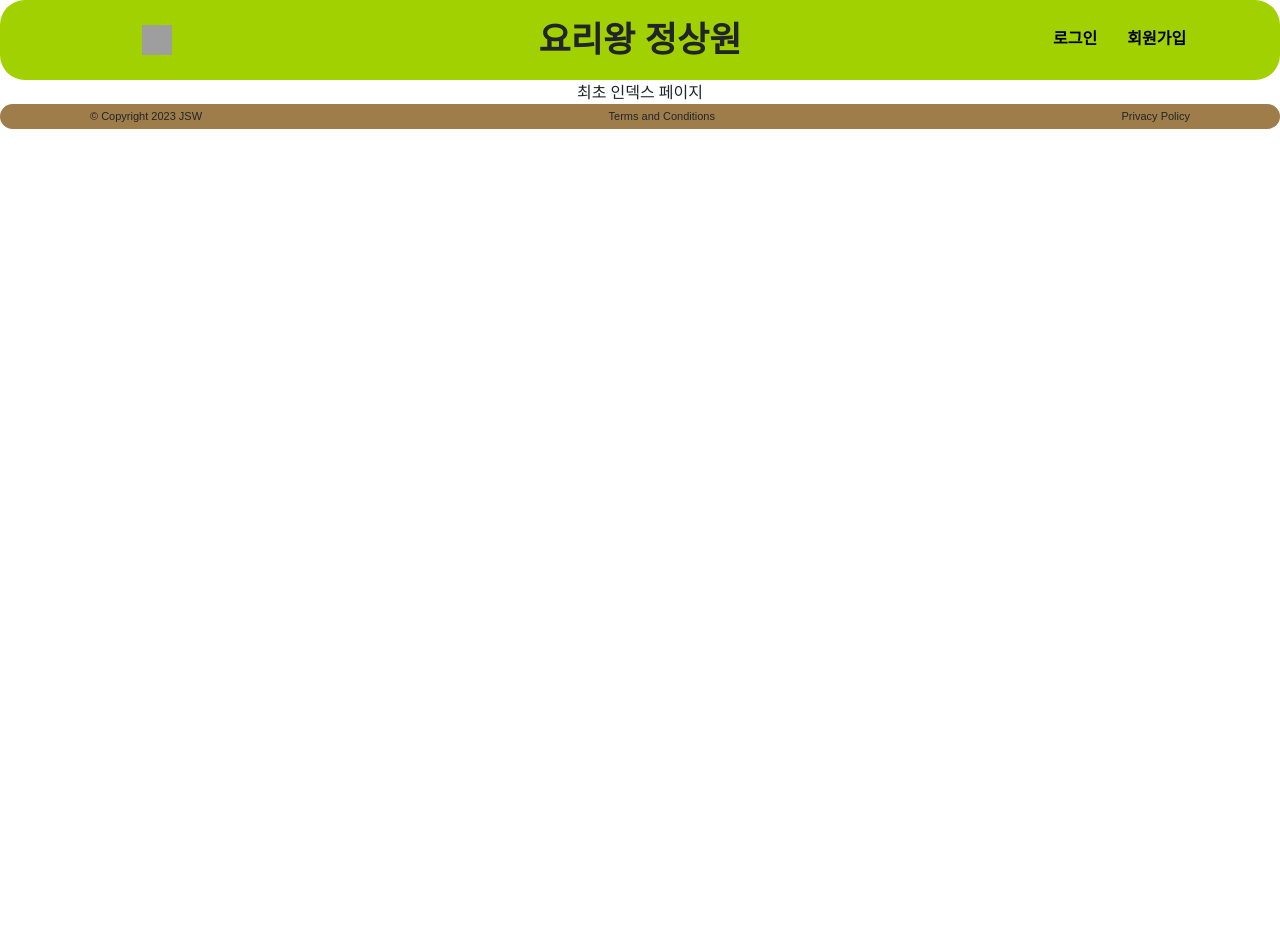
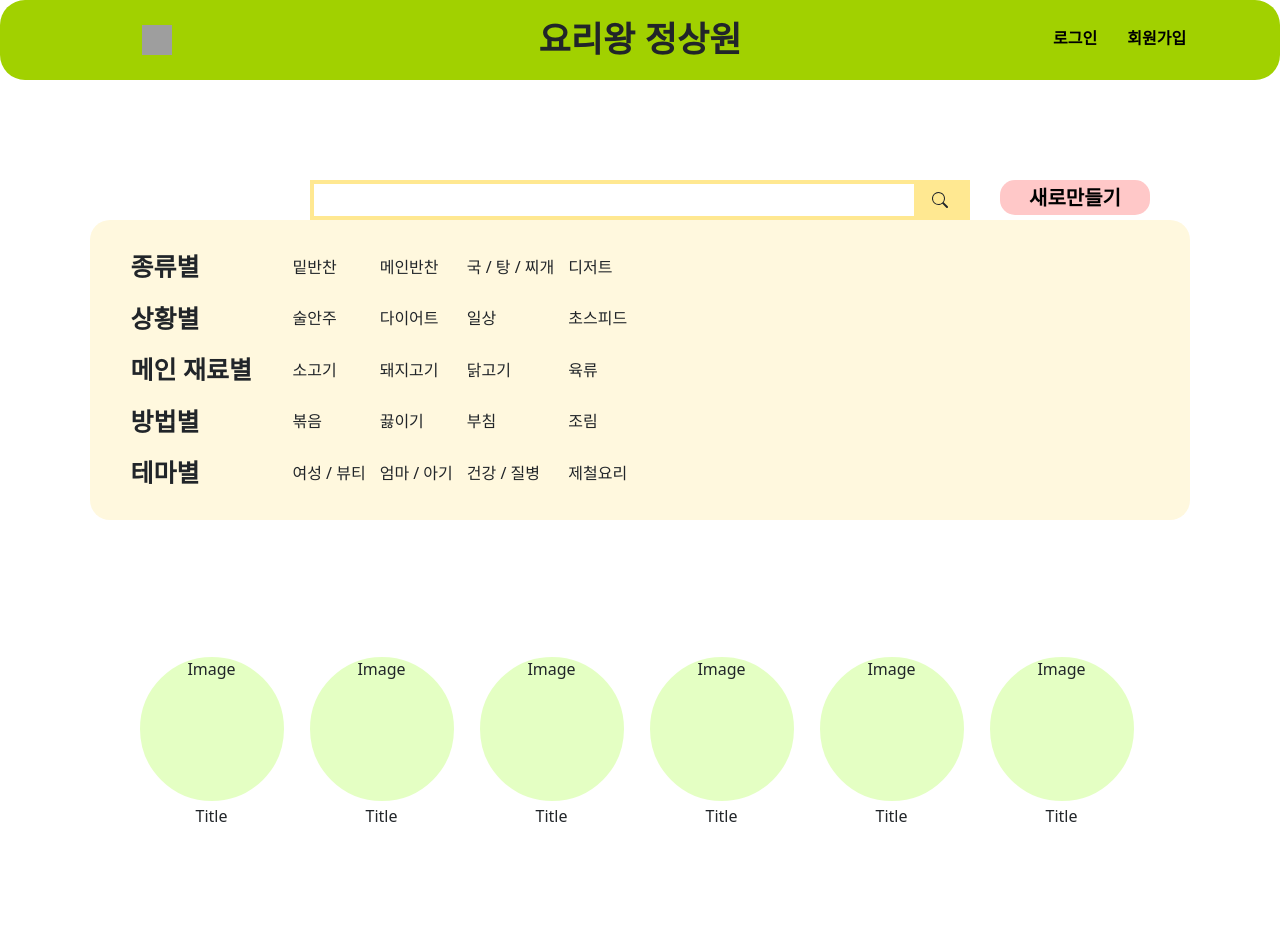
Before and after one commit to Umkimisstrong/React_SpringBootStudy, a React (Create React App) app in the folder TestProject002/demo/frontend/reactt002/: page / in a window 1280 px wide. Shown: the top 952 px of the page. Before the commit the page ends 800 px from the top, so only its background shows below. Built offline with nearby package versions, Linux system fonts and the light colour scheme; grey boxes are pictures that could not be loaded.

Commit message:
index page
index page

```diff
--- /dev/null
+++ b/TestProject002/demo/frontend/reactt002/src/components/cssModule/default/Index.module.css
@@ -0,0 +1,41 @@
+/* components / cssModule / Index.module.css */
+
+/* wrap */
+
+.index_wrap { display: inline-block;          text-align: center;  width: 1100px;  margin-bottom:100px;
+    background-color: #fff8de;    border-radius: 20px; height: 300px;  padding-top: 5px; padding-bottom: 5px; }
+
+
+/* contents */
+.index_contents { display: inline-block; margin-top:10px; margin-bottom:10px;
+                  /* background-color: white;  */
+                  width: 95%; text-align: center; height: 95%;}
+
+
+/* search */
+.index_search { display: inline-block;  margin-top:100px;  width: 1100px; text-align: center;}
+.index_search_box_div { display: inline-block; height: 40px; border-color: #ffe891; border-radius: 0px; border-width: 4px;
+                        font-size:25px; border-style: solid; margin: 0 auto;  width: 60%; margin-right:0;}
+.index_search_div_input {border: 0;   display: inline-table;   height: 25px;   width: 500px;   font-size: 25px; outline:0; padding-left: 10px; }
+.index_search_button_div {     display: inline-block;    margin-left: 100px;    background-color: #ffe891;    width: 52px; cursor: pointer;}
+
+/* new */
+.index_new_recipe_div {width: 150px; display: inherit; margin-left: 30px; position: absolute;}
+.index_new_recipe_btn {height: 35px; outline: 0px; border-style: none; border-radius: 15px; width: 150px; background-color: #ffc8c8; font-size: 20px; font-weight: bold; }
+
+/* search tbl */
+.index_tbl {text-align: left;    border-spacing: 12px;    border-collapse: separate;}
+.index_tbl_th { width: 150px;    font-weight: bold;    font-size: 25px;    }
+
+/* recipe */
+.index_recipe_wrap { display: inline-block; text-align: center;  width: 1100px;  margin-bottom:100px;
+                    /* background-color: #fff8de;     */
+                    border-radius: 20px; height: 400px;  padding-top: 5px; padding-bottom: 5px; }
+
+.index_recipe_contents { display: inline-block; margin-top:10px; margin-bottom:10px;
+                         /* background-color: white;  */
+                         width: 95%; text-align: center; height: 95%;}
+.index_recipe_sumnail { border-style: solid; border-radius: 150px; width: 150px; height: 150px; background-color: #e4ffc3; border-color: white; }
+
+/* recipe tbl */
+.index_recipe_tbl { border-spacing: 18px; border-collapse: separate; }
--- a/TestProject002/demo/frontend/reactt002/src/components/default/Index.jsx
+++ b/TestProject002/demo/frontend/reactt002/src/components/default/Index.jsx
@@ -2,6 +2,7 @@
     메인 화면, 사용자 최초 접근 시 페이지
 */
 import React from 'react';
+import styles from "../../components/cssModule/default/Index.module.css";
 
 
 
@@ -9,9 +10,152 @@ import React from 'react';
 const Index = () => {
 
     return (
-           <div>
-              최초 인덱스 페이지
-           </div>
+        <div>
+            {/* 검색 영역 */}
+            <div className={styles.index_search}>
+                <div className={styles.index_search_box_div}>
+                    <input className={styles.index_search_div_input} ></input>
+                    <div className={styles.index_search_button_div}>
+                        <svg xmlns="http://www.w3.org/2000/svg" width="16" height="26" fill="currentColor" className="bi bi-search" viewBox="0 0 16 26">
+                        <path d="M11.742 10.344a6.5 6.5 0 1 0-1.397 1.398h-.001c.03.04.062.078.098.115l3.85 3.85a1 1 0 0 0 1.415-1.414l-3.85-3.85a1.007 1.007 0 0 0-.115-.1zM12 6.5a5.5 5.5 0 1 1-11 0 5.5 5.5 0 0 1 11 0z"/>
+                        </svg>
+                    </div>
+
+                </div>
+
+                <div className={styles.index_new_recipe_div}>
+                    <input value="새로만들기" type='button' className={styles.index_new_recipe_btn}></input>
+                </div>
+
+
+            </div>
+
+            {/* 분류 영역 */}
+            <div className={styles.index_wrap}>
+                <div className={styles.index_contents}>
+                <table className={styles.index_tbl}>
+                    <thead></thead>
+                    <tbody>
+                        <tr>
+                            <th className={styles.index_tbl_th}>종류별 </th>
+
+
+                            <td>밑반찬</td>
+                            <td>메인반찬</td>
+                            <td>국 / 탕 / 찌개</td>
+                            <td>디저트</td>
+                        </tr>
+
+                        <tr>
+                        <th className={styles.index_tbl_th}>상황별 </th>
+
+
+                            <td>술안주</td>
+                            <td>다이어트</td>
+                            <td>일상</td>
+                            <td>초스피드</td>
+                        </tr>
+
+                        <tr>
+                        <th className={styles.index_tbl_th}>메인 재료별 </th>
+
+
+                            <td>소고기</td>
+                            <td>돼지고기</td>
+                            <td>닭고기</td>
+                            <td>육류</td>
+                        </tr>
+
+                        <tr>
+                        <th className={styles.index_tbl_th}>방법별 </th>
+
+
+                            <td>볶음</td>
+                            <td>끓이기</td>
+                            <td>부침</td>
+                            <td>조림</td>
+                        </tr>
+
+                        <tr>
+                        <th className={styles.index_tbl_th}>테마별 </th>
+
+                            <td>여성 / 뷰티</td>
+                            <td>엄마 / 아기</td>
+                            <td>건강 / 질병</td>
+                            <td>제철요리</td>
+                        </tr>
+
+
+                    </tbody>
+                </table>
+                </div>
+            </div>
+
+            {/* 썸네일 영역 */}
+            <div className={styles.index_recipe_wrap}>
+                <div className={styles.index_recipe_contents}>
+                <table className={styles.index_recipe_tbl}>
+                    <thead>
+
+                    </thead>
+                    <tbody>
+                        <tr>
+                            <td>
+                                <div className={styles.index_recipe_sumnail}>
+                                    Image
+                                </div>
+                                <div>
+                                    Title
+                                </div>
+                            </td>
+                            <td>
+                                <div className={styles.index_recipe_sumnail}>
+                                    Image
+                                </div>
+                                <div>
+                                    Title
+                                </div>
+                            </td>
+                            <td>
+                                <div className={styles.index_recipe_sumnail}>
+                                    Image
+                                </div>
+                                <div>
+                                    Title
+                                </div>
+                            </td>
+                            <td>
+                                <div className={styles.index_recipe_sumnail}>
+                                    Image
+                                </div>
+                                <div>
+                                    Title
+                                </div>
+                            </td>
+                            <td>
+                                <div className={styles.index_recipe_sumnail}>
+                                    Image
+                                </div>
+                                <div>
+                                    Title
+                                </div>
+                            </td>
+                            <td>
+                                <div className={styles.index_recipe_sumnail}>
+                                    Image
+                                </div>
+                                <div>
+                                    Title
+                                </div>
+                            </td>
+                        </tr>
+                    </tbody>
+                </table>
+                </div>
+            </div>
+
+        </div>
+
     )
 }
 
```
